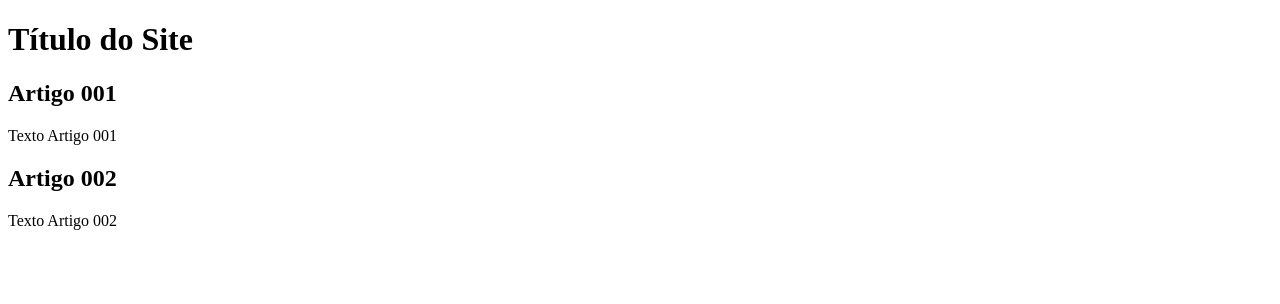
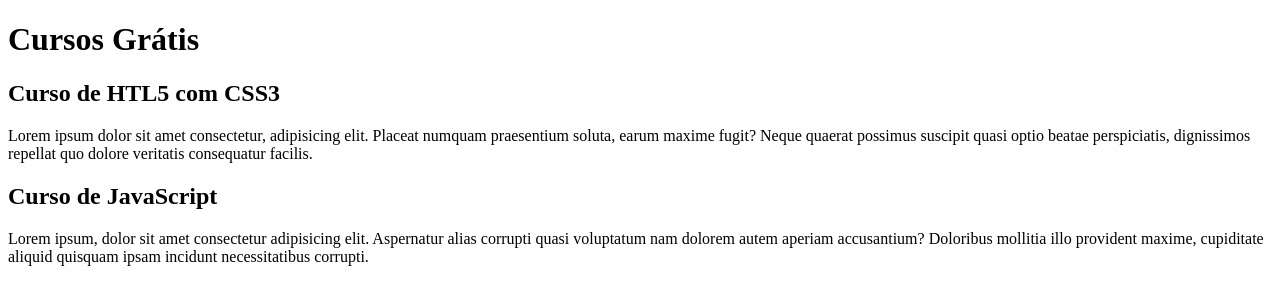
Before and after one commit to fabriciosic/projeto-site, a plain HTML site: page Index.html in a window 1280 px wide. Drawn offline with Linux system fonts and the light colour scheme.

Commit message:
Comecei a escrever Conteúdo

```diff
--- a/Index.html
+++ b/Index.html
@@ -8,15 +8,15 @@
 <body>
     <main>
         <header>
-            <h1>Título do Site</h1>
+            <h1>Cursos Grátis</h1>
         </header>
         <article>
-            <h2>Artigo 001</h2>
-            <p>Texto Artigo 001</p>
+            <h2>Curso de HTL5 com CSS3</h2>
+            <p>Lorem ipsum dolor sit amet consectetur, adipisicing elit. Placeat numquam praesentium soluta, earum maxime fugit? Neque quaerat possimus suscipit quasi optio beatae perspiciatis, dignissimos repellat quo dolore veritatis consequatur facilis.</p>
         </article>
         <article>
-            <h2>Artigo 002</h2>
-            <p>Texto Artigo 002</p>
+            <h2>Curso de JavaScript</h2>
+            <p>Lorem ipsum, dolor sit amet consectetur adipisicing elit. Aspernatur alias corrupti quasi voluptatum nam dolorem autem aperiam accusantium? Doloribus mollitia illo provident maxime, cupiditate aliquid quisquam ipsam incidunt necessitatibus corrupti.</p>
         </article>
 
     </main>
```
